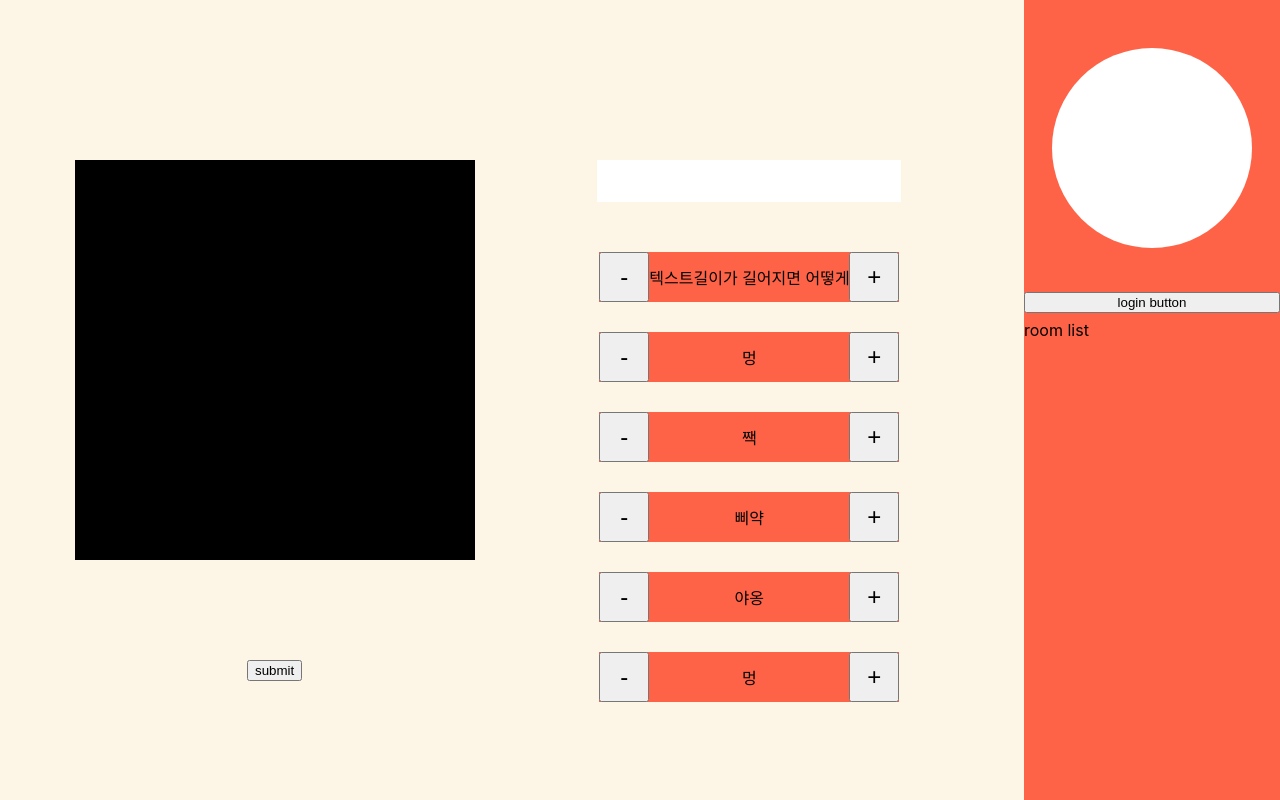
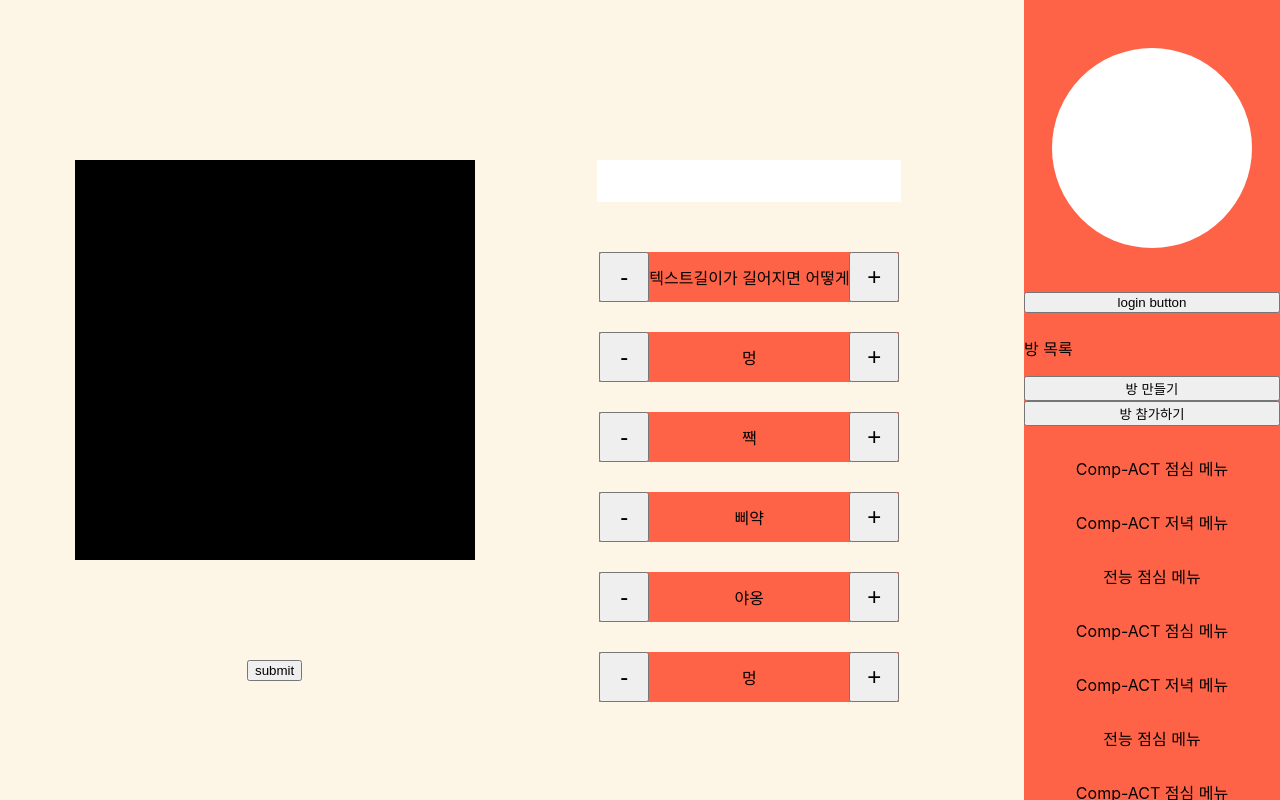
Before and after one commit to Comp-ACT/random-lunch-menu-front, a React (Create React App) app: page / in a window 1280 px wide. Built offline with nearby package versions, Linux system fonts and the light colour scheme.

Commit message:
방 목록 와이어 프레임 구성 (#10)
* Add room component

* Add scroll

```diff
--- a/src/components/common/sidebar/RoomList.jsx
+++ /dev/null
@@ -1,9 +0,0 @@
-function RoomList() {
-  return (
-    <div style={{ height: '60%' }}>
-      room list
-    </div>
-  );
-}
-
-export default RoomList;
--- a/src/components/common/sidebar/SideBar.jsx
+++ b/src/components/common/sidebar/SideBar.jsx
@@ -1,6 +1,6 @@
 import Colors from '../../../assets/colors';
 import UserInformation from './UserInformation';
-import RoomList from './RoomList';
+import RoomList from './room-list/RoomList';
 
 function SideBar() {
   return (
--- /dev/null
+++ b/src/components/common/sidebar/room-list/Room.jsx
@@ -0,0 +1,19 @@
+import * as ProtoType from 'prop-types';
+
+function Room({ name }) {
+  return (
+    <div style={{
+      textAlign: 'center',
+      marginTop: 30,
+    }}
+    >
+      {name}
+    </div>
+  );
+}
+
+Room.propTypes = {
+  name: ProtoType.string.isRequired,
+};
+
+export default Room;
--- /dev/null
+++ b/src/components/common/sidebar/room-list/RoomList.jsx
@@ -0,0 +1,31 @@
+import Room from './Room';
+
+function RoomList() {
+  const tempList = ['Comp-ACT 점심 메뉴', 'Comp-ACT 저녁 메뉴', '전능 점심 메뉴', 'Comp-ACT 점심 메뉴', 'Comp-ACT 저녁 메뉴', '전능 점심 메뉴', 'Comp-ACT 점심 메뉴', 'Comp-ACT 저녁 메뉴', '전능 점심 메뉴', 'Comp-ACT 점심 메뉴', 'Comp-ACT 저녁 메뉴', '전능 점심 메뉴', 'Comp-ACT 점심 메뉴', 'Comp-ACT 저녁 메뉴', '전능 점심 메뉴'];
+  const tempHtml = tempList.map((temp) => (
+    <Room name={temp} />
+  ));
+  return (
+    <div style={{
+      display: 'flex',
+      flexDirection: 'column',
+      height: '60%',
+    }}
+    >
+      <p>방 목록</p>
+      <button>방 만들기</button>
+      <button>방 참가하기</button>
+      <div style={{
+        overflow: 'scroll',
+        height: '80%',
+        display: 'flex',
+        flexDirection: 'column',
+      }}
+      >
+        {tempHtml}
+      </div>
+    </div>
+  );
+}
+
+export default RoomList;
```
